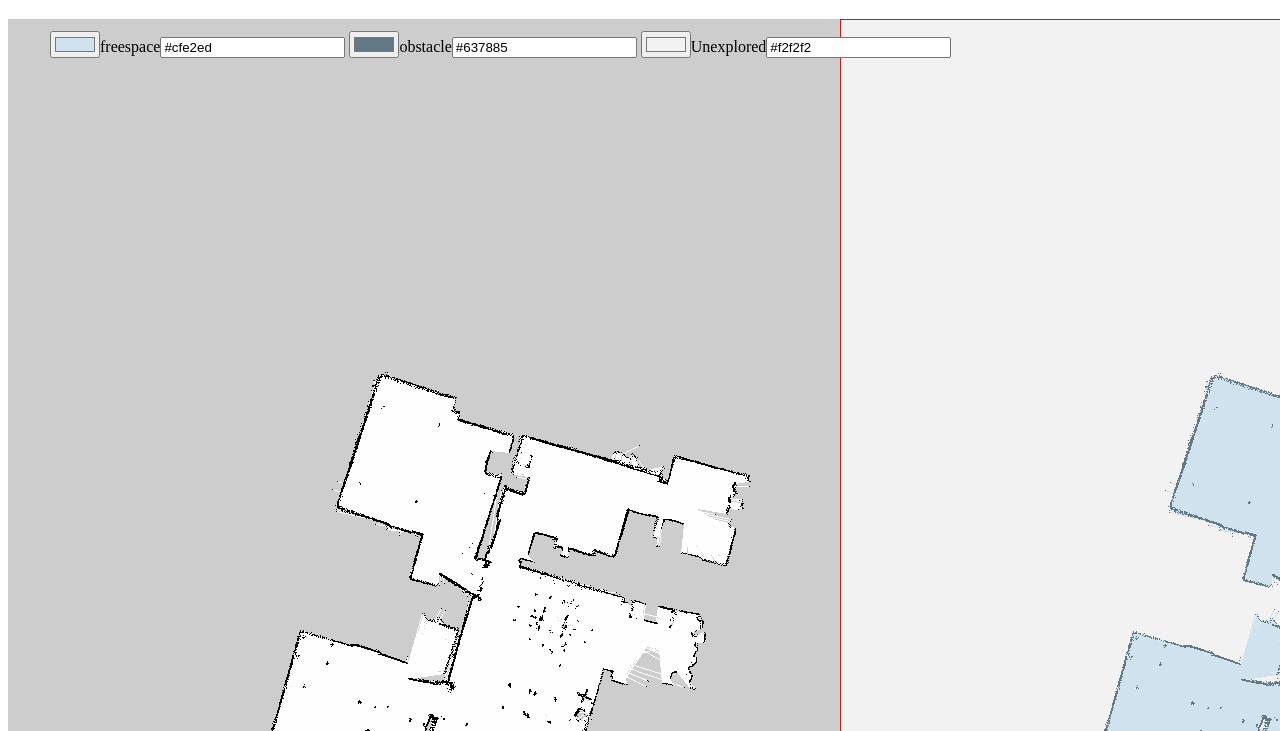
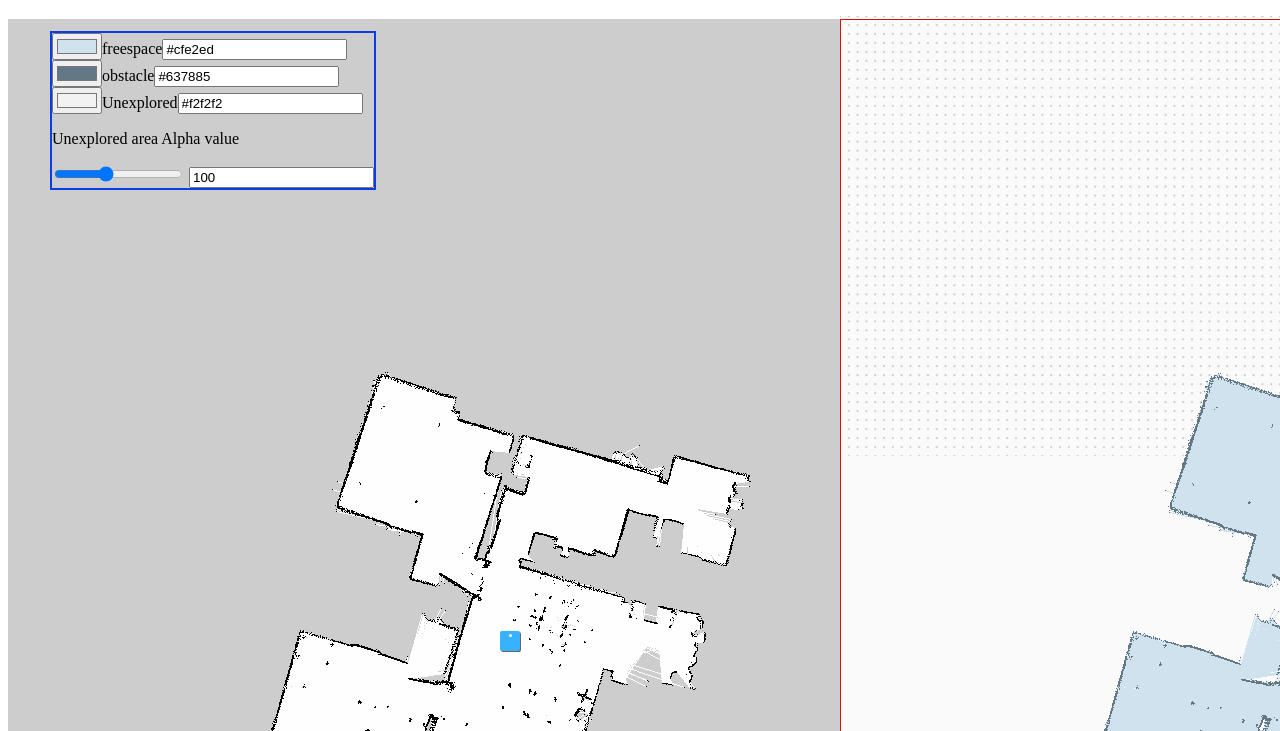
Before and after one commit to pratheeshprakash/map_color_select_html, a plain HTML site: page index.html in a window 1280 px wide. Shown: the part 69-800 px from the top of the page. Drawn offline with Linux system fonts and the light colour scheme.

Commit message:
added favicon grid and robot image and apla for unexplored area

```diff
--- a/index.html
+++ b/index.html
@@ -9,18 +9,32 @@
             <img id="map" src="./maps/house1.png">
 
         </div>
-        <div style="position: absolute; top: 100px; left: 50px;"><input type="color" id="freespace"
-                value="#CFE2ED">freespace<input type="text" id="freespaceHex" readonly>
-            <input type="color" id="obstacle" value="#637885">obstacle<input type="text" id="obstacleHex" readonly>
-            <input type="color" id="unexplored" value="#f2f2f2">Unexplored<input type="text" id="unexploredHex"
-                unexplored.value readonly>
+        <div style="position: absolute; top: 100px; left: 50px;border:2px solid #0a3de6;" width=100px>
+            <div><input type="color" id="freespace" value="#CFE2ED">freespace<input type="text" id="freespaceHex"
+                    readonly></div>
+            <div> <input type="color" id="obstacle" value="#637885">obstacle<input type="text" id="obstacleHex"
+                    readonly></div>
+            <div><input type="color" id="unexplored" value="#f2f2f2">Unexplored<input type="text" id="unexploredHex"
+                    unexplored.value readonly></div>
+            <div>
+                <p>Unexplored area Alpha value</p>
+                <input type="range" id="unexploreAlpha" min="1" max="255" value="100">
+                <input type="text" id="unexploredAlp" unexploredAlp.value readonly>
+            </div>
         </div>
         <div width='200'>
             <h1 style="text-align: center;">NEW MAP</h1>
             <canvas id="myCanvas" style="border:1px solid #db1010;">
                 Your browser does not support the HTML5 canvas tag.</canvas>
+            <div id='gridcontainer' style="z-index: 3;">
+                <img src="./images/BGGrid1-02.svg" style="position: absolute;
+                top: 85px;z-index: -1;">
+                <img src="./images/Robot.svg" style="position: absolute;
+                top: 700px; left: 500px;">
+                <img src="./images/Robot.svg" style="position: absolute;
+                top: 700px; left: 1310px;">
+            </div>
         </div>
-
     </div>
     <!-- <button style="position: absolute; top: 150px; left: 50px;" onclick="clicked()">Render</button> -->
     <script>
@@ -28,6 +42,7 @@
             document.getElementById('freespaceHex').value = document.getElementById('freespace').value
             document.getElementById('obstacleHex').value = document.getElementById('obstacle').value
             document.getElementById('unexploredHex').value = document.getElementById('unexplored').value
+            document.getElementById('unexploredAlp').value = document.getElementById('unexploreAlpha').value
             colorChange();
         };
         // document.getElementById('freespaceHex').value=document.getElementById('freespace').value
@@ -46,6 +61,12 @@
             document.getElementById('unexploredHex').value = document.getElementById('unexplored').value
             colorChange();
         }
+
+        document.getElementById("unexploreAlpha").onchange = function () {
+            document.getElementById('unexploredAlp').value = document.getElementById('unexploreAlpha').value
+            colorChange();
+        }
+
 
         // document.getElementById("map").onload = function () {
         //     var c = document.getElementById("myCanvas");
@@ -70,6 +91,7 @@
             var f = document.getElementById('freespaceHex').value
             var o = document.getElementById('obstacleHex').value
             var u = document.getElementById('unexploredHex').value
+            var uA = document.getElementById('unexploreAlpha').value
 
             var freeSpace = hexToRgb(f);
             var Obstacle = hexToRgb(o);
@@ -85,19 +107,19 @@
             // change  colors
             var i;
             for (i = 0; i < imgData.data.length; i += 4) {
-                if (imgData.data[i] >=245) {
+                if (imgData.data[i] >= 245) {
                     imgData.data[i] = freeSpace.r;
                     imgData.data[i + 1] = freeSpace.g;
                     imgData.data[i + 2] = freeSpace.b;
 
                     imgData.data[i + 3] = 255;
                 }
-                else if (imgData.data[i] ==205) {
+                else if (imgData.data[i] == 205) {
                     imgData.data[i] = unExplored.r;
                     imgData.data[i + 1] = unExplored.g;
                     imgData.data[i + 2] = unExplored.b;
 
-                    imgData.data[i + 3] = 255;
+                    imgData.data[i + 3] = uA;
                 }
                 else if (imgData.data[i] == 0) {
                     imgData.data[i] = Obstacle.r;
```
Also changed, not shown: favicon.ico (added), images/BGGrid1-02.svg (added), images/Robot.svg (added).
